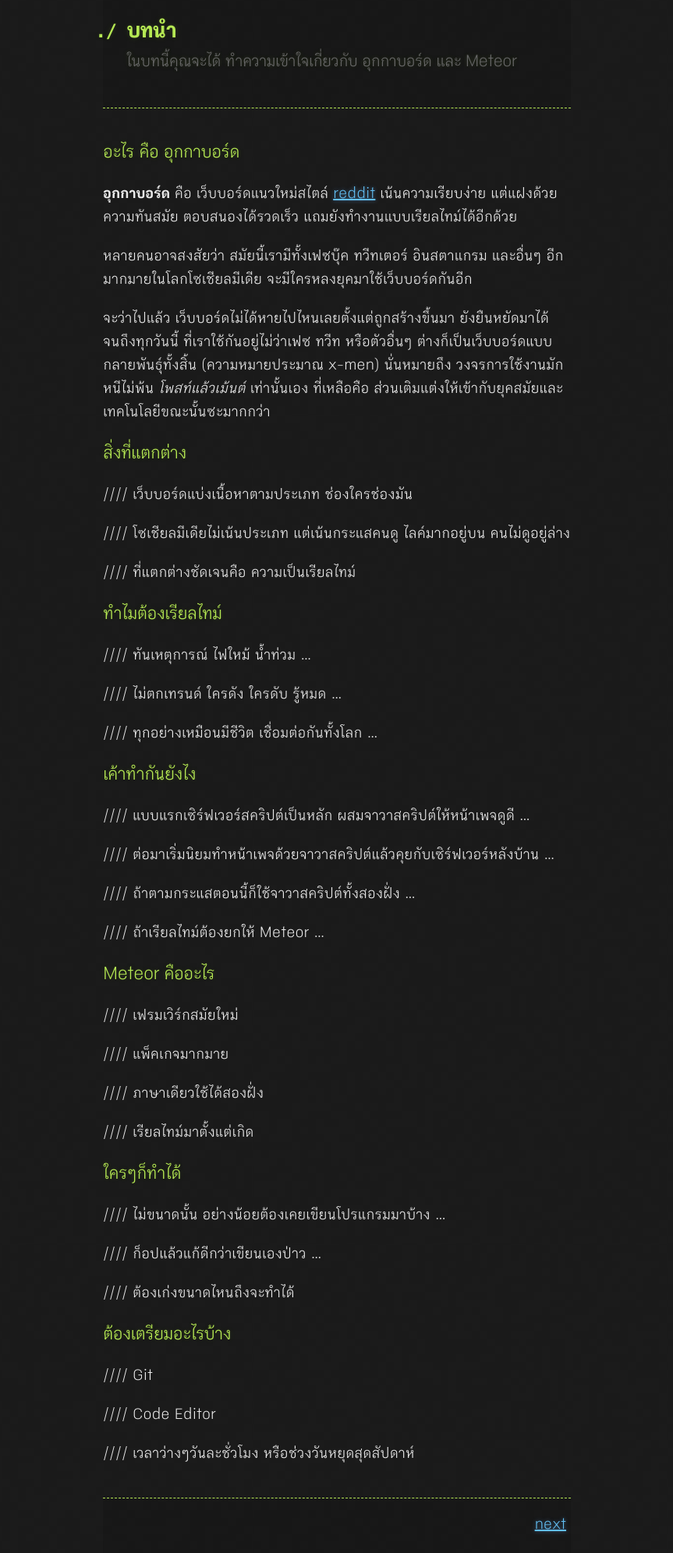
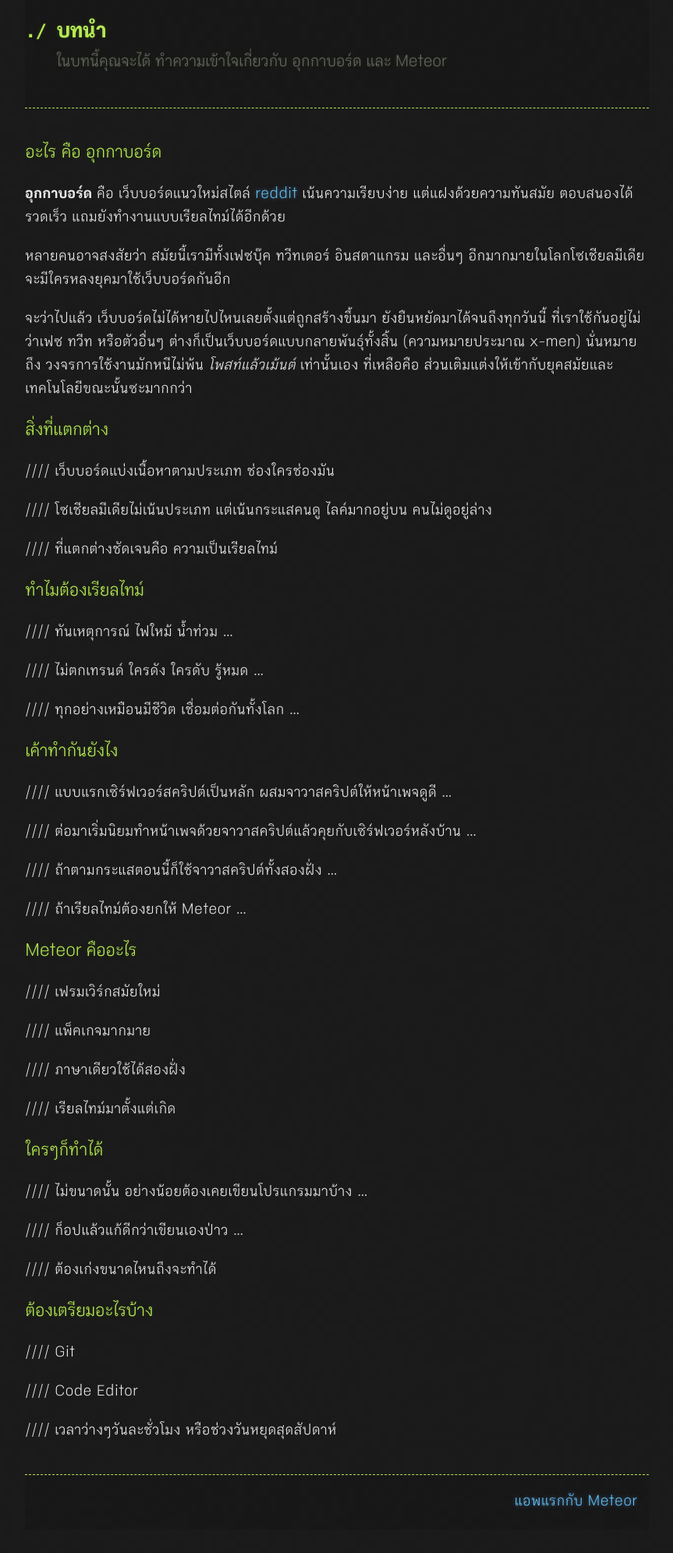
Before and after one commit to Ookkabat/DevelopOokkaboard, a Jekyll site: the page built from chapters/ch01-introduction.md, in a window 1280 px wide. Shown: the whole page at 78% size, without its empty margins (208-1071 px from the left). Built offline with Jekyll 4.4.1, drawn with Linux system fonts in a browser that asks for light colours; after the commit the page ends 1962 px from its top, so only the background shows below that.

Commit message:
Refactored css, Show Chapter Name.

```diff
--- a/_includes/footer.html
+++ b/_includes/footer.html
@@ -1,6 +1,6 @@
 <footer>
     <div class="container">
-        <div>{% if include.prev %}<a href="{{include.prev}}">prev</a>{% endif %}</div>
-        <div class="push-right">{% if include.next %}<a href="{{include.next}}">next</a>{% endif %}</div>
+        <div>{% if include.prev %}<a href="{{include.prev | first}}">{{include.prev | last}}</a>{% endif %}</div>
+        <div class="push-right">{% if include.next %}<a href="{{include.next | first }}">{{include.next | last }}</a>{% endif %}</div>
     </div>
 </footer>
--- a/_sass/_base.scss
+++ b/_sass/_base.scss
@@ -12,9 +12,16 @@
 
 /* General & 'Reset' Stuff */
 
+.content-box {
+  width: 90%;
+  max-width: $on-laptop;
+  @include media-query($on-palm) {
+    max-width: $on-palm;
+  }
+}
+
 .container {
-  width: 90%;
-  max-width: 600px;
+  @extend .content-box;
   margin: 0 auto;
 }
 
@@ -148,7 +155,12 @@
 
 a {
   color: #63c0f5;
+  text-decoration: none;
   text-shadow: 0 0 5px rgba(104, 182, 255, 0.5);
+
+  &:hover {
+    text-decoration: underline;
+  }
 }
 
 /* Clearfix */
--- a/_sass/_layout.scss
+++ b/_sass/_layout.scss
@@ -5,9 +5,10 @@
 */
 
 header {
+  @extend .content-box;
   background: rgba(0, 0, 0, 0.1);
   //width: 100%;
-  max-width: 600px;
+  //max-width: 600px;
   border-bottom: 1px dashed $lime-color;
   padding: 20px 0;
   //margin: 0 0 40px 0;
@@ -41,9 +42,10 @@
 }
 
 footer {
+  @extend .content-box;
   background: rgba(0, 0, 0, 0.1);
   //width: 100%;
-  max-width: 600px;
+  //max-width: 600px;
   border-top: 1px dashed $lime-color;
   padding: 20px 0;
   //margin: 0 0 40px 0;
@@ -57,6 +59,9 @@
       &.push-right {
         text-align: right;
       }
+      a {
+        padding: 0 5px;
+      }
     }
   }
 
--- a/chapters/ch01-introduction.md
+++ b/chapters/ch01-introduction.md
@@ -3,7 +3,7 @@
 permalink: chapters/introduction.html
 title: บทนำ
 excerpt: ทำความเข้าใจเกี่ยวกับ อุกกาบอร์ด และ Meteor
-next: gettingstarted
+next: [gettingstarted, "แอพแรกกับ Meteor"]
 ---
 
 ## อะไร คือ อุกกาบอร์ด
```
Also changed, not shown: chapters/ch02-getting-started.md (+1 -1 lines).
